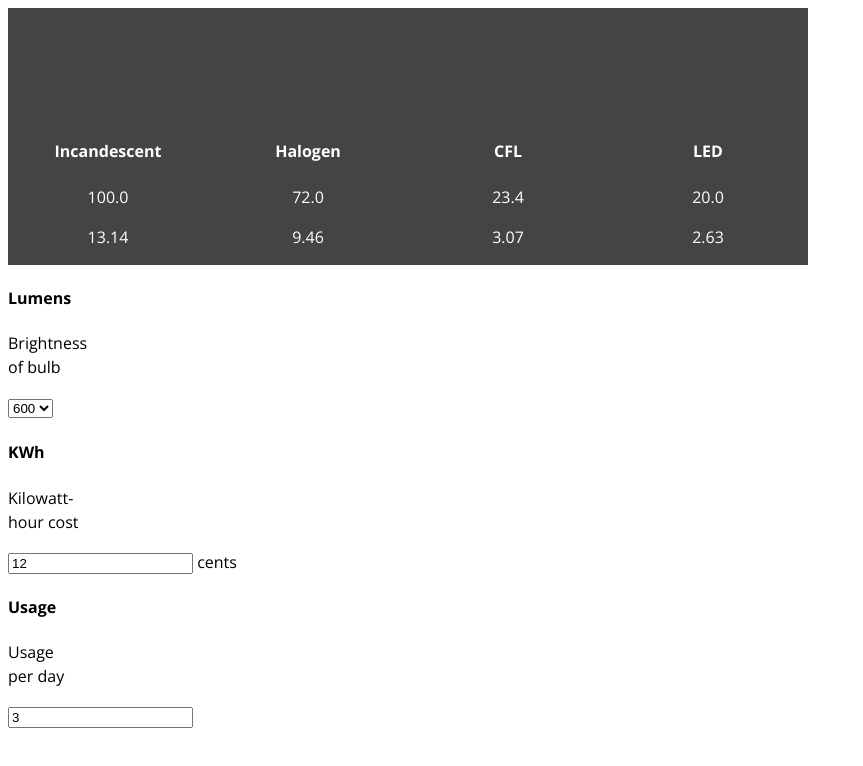
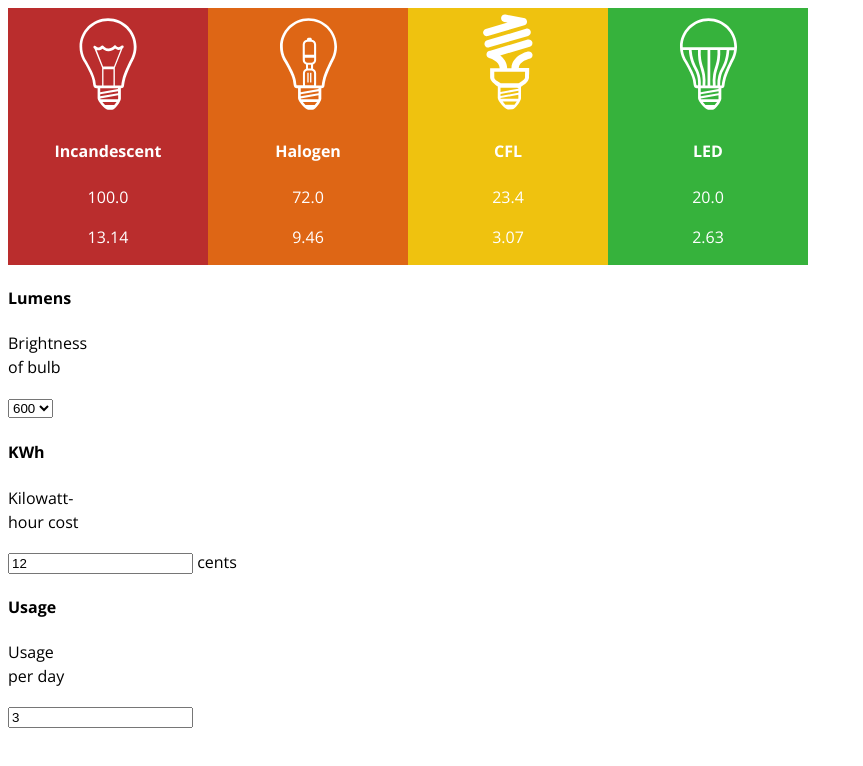
Before and after one commit to ashu2016/LyndaCalctool, a plain HTML site: page index.html in a window 1280 px wide. Shown: the whole page, without its empty margins (0-863 px from the left). Drawn offline with nearby package versions, Linux system fonts and the light colour scheme.

Commit message:
lesson 9 Add bulb graphics to sections

```diff
--- a/assets/calculator.css
+++ b/assets/calculator.css
@@ -18,3 +18,8 @@
 }
 
 #myCalculator main::after { content: ''; display: block; clear: both;}
+
+#myCalculator main section.inc {background-color: #ba2d2d; background-image: url(images/bulb_inc.svg);}
+#myCalculator main section.hal {background-color: #de6615; background-image: url(images/bulb_hal.svg);}
+#myCalculator main section.cfl {background-color: #efc20f; background-image: url(images/bulb_cfl.svg);}
+#myCalculator main section.led {background-color: #36b23c; background-image: url(images/bulb_led.svg);}
--- a/index.html
+++ b/index.html
@@ -13,28 +13,28 @@
 <body>
 <div id="myCalculator">
     <main>
-        <section>
+        <section class="inc">
             <div>
                 <h4>Incandescent</h4>
                 <p>100.0</p>
                 <p>13.14</p>
             </div>
         </section>
-        <section>
+        <section class="hal">
             <div>
                 <h4>Halogen</h4>
                 <p>72.0</p>
                 <p>9.46</p>
             </div>
         </section>
-        <section>
+        <section class="cfl">
             <div>
                 <h4>CFL</h4>
                 <p>23.4</p>
                 <p>3.07</p>
             </div>
         </section>
-        <section>
+        <section class="led">
             <div>
                 <h4>LED</h4>
                 <p>20.0</p>
```
